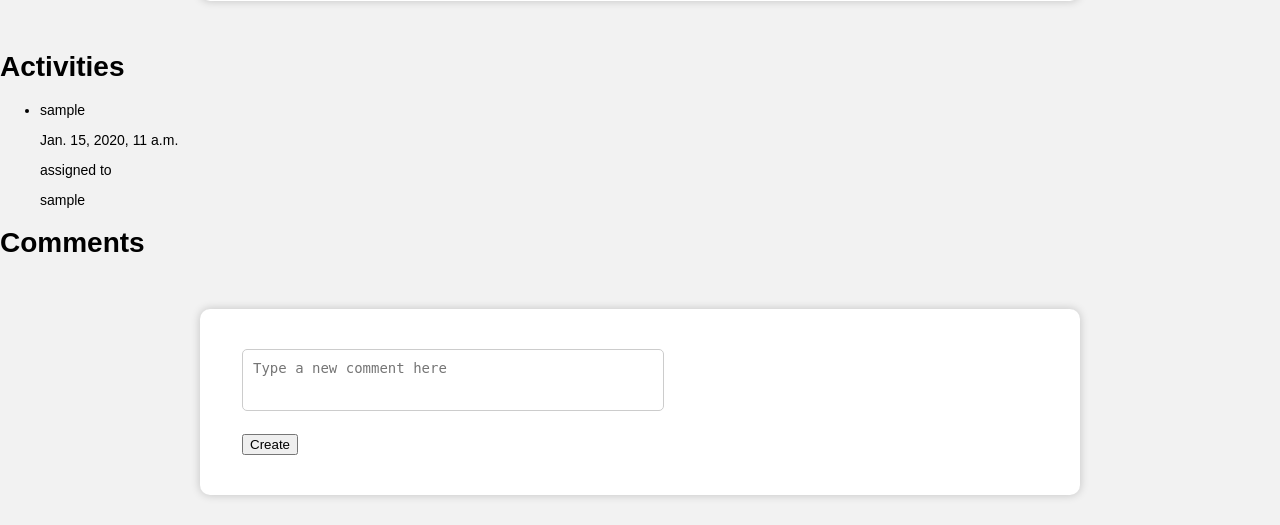
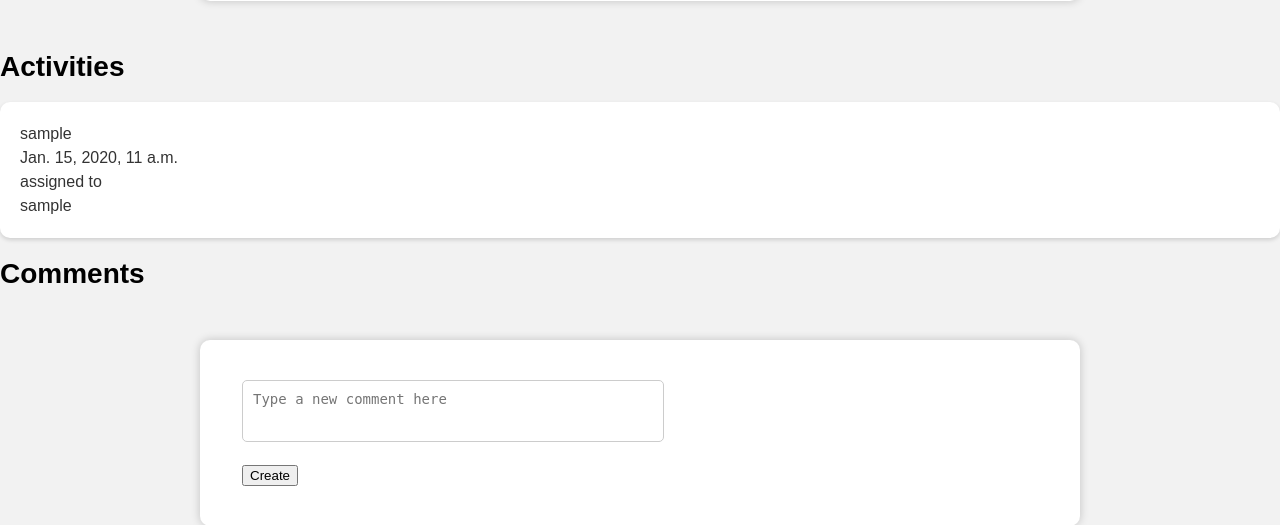
Before and after one commit to ASWPROJECT/BackEnd, a Django app: page /issue/1 in a window 1280 px wide. Shown: the part 862-1387 px from the top of the page. Run offline with Django 4.2, Linux system fonts and the light colour scheme; a user stored in the database is signed in; tables that the repository leaves empty hold one stand-in row (values such as "Sample post"); a database or web service that is not in the repository returns one stand-in record (values such as "Sample title"); data that the repository does not hold is empty.

Commit message:
ADD styles to activities

```diff
--- a/issues/static/issue_view_styles.css
+++ b/issues/static/issue_view_styles.css
@@ -131,3 +131,24 @@ body {
     max-width: 20px;
     max-height: 20px;
 }
+
+.activity ul {
+    list-style: none;
+    padding: 0;
+    margin: 0;
+  }
+
+.activity li {
+    background-color: #fff;
+    padding: 20px;
+    border-radius: 10px;
+    box-shadow: 0px 2px 4px rgba(0, 0, 0, 0.15);
+    margin-bottom: 20px;
+  }
+
+.activity p {
+    margin: 0;
+    font-size: 16px;
+    line-height: 1.5;
+    color: #333;
+  }
--- a/issues/templates/issue_view.html
+++ b/issues/templates/issue_view.html
@@ -93,7 +93,7 @@
         </fieldset>
       </form>
       <h1>Activities</h1>
-      <div>
+      <div class="activity">
         <ul>
             {% for activity in issue.activities %}
             <li>
--- a/issues/views.py
+++ b/issues/views.py
@@ -59,6 +59,13 @@ def view_isue(request, issue_id):
     User = get_user_model()
     users = User.objects.all()
     activities = None
+    watchers = None
+    asignedusers = None
+    try:
+        watchers = Watcher.objects.get(Issue = issue)
+        asignedusers = AsignedUser.objects.get(Issue = issue)
+    except:
+        print('No hay watchers ni asignedUsers')
     try:
         activities = Activity.objects.filter(issue = issue)
     except Http404:
@@ -72,6 +79,8 @@ def view_isue(request, issue_id):
             'severity': issue.Severity,
             'priority': issue.Priority,
             'users': users,
+            'watchers': watchers,
+            'asignedusers': asignedusers,
             'activities': activities,
             'DeadLine': issue.DeadLine}
     context = {'issue': issue,
@@ -93,11 +102,6 @@ def edit_issue(request):
     priority = request.POST.get('priority')
     watchers = request.POST.getlist('watchers[]')
     users_asigned = request.POST.getlist('asigned_users[]')
-    print('-------------')
-    print(priority)
-    print(severity)
-    print(type)
-    print('-------------')
 
 
     if(len(watchers) > 0):
```
